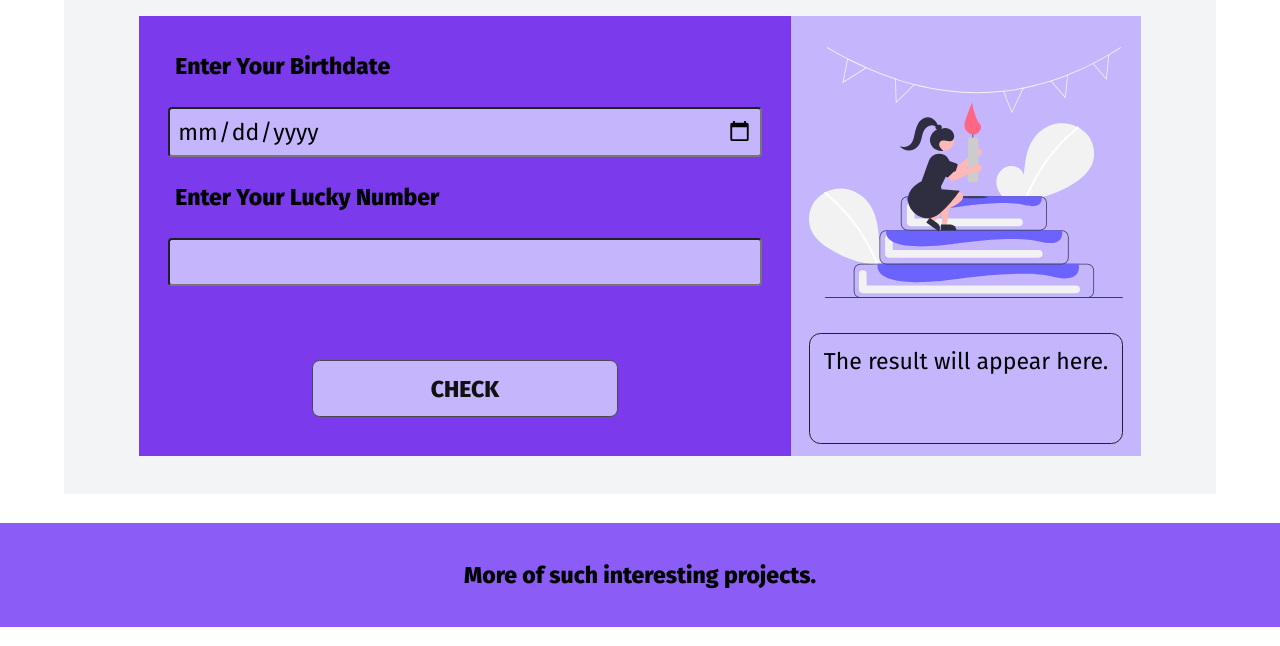
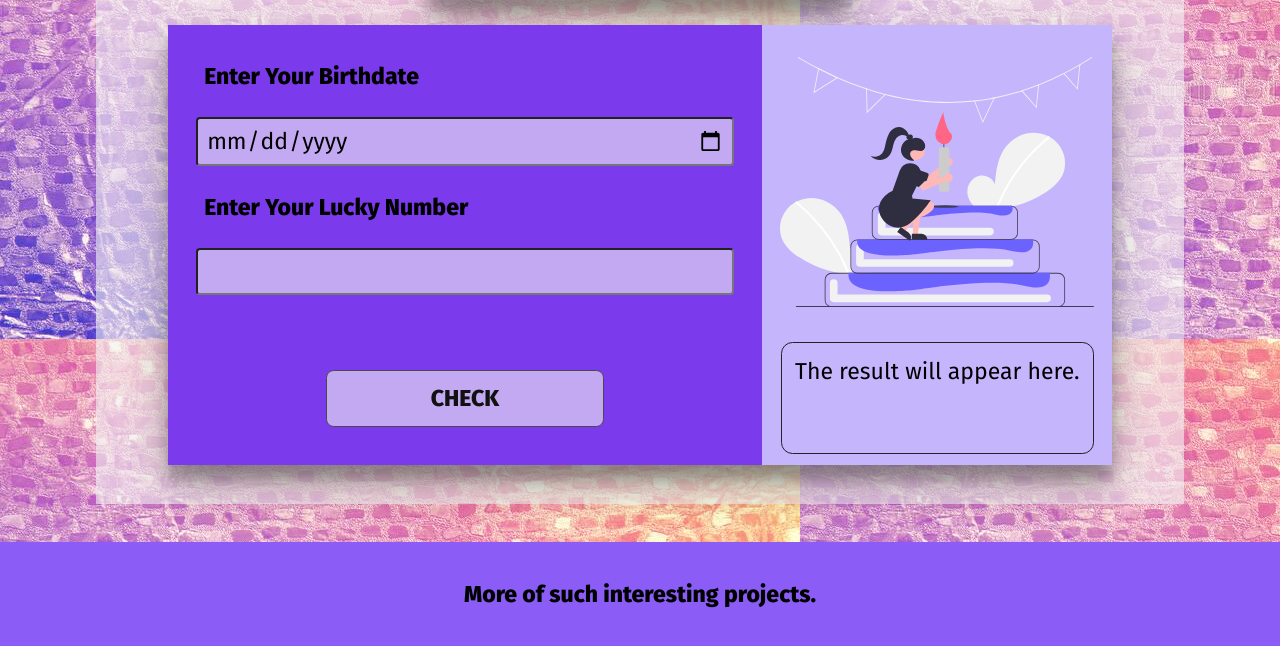
Before and after one commit to pushpjain3/Lucky-Birthday, a plain HTML site: page index.html in a window 1280 px wide. Shown: the part 194-840 px from the top of the page. Drawn offline with Linux system fonts and the light colour scheme.

Commit message:
final commit

```diff
--- a/style.css
+++ b/style.css
@@ -1,72 +1,73 @@
-@import url('https://fonts.googleapis.com/css2?family=Fira+Sans:wght@400;800&display=swap');
+@import url("https://fonts.googleapis.com/css2?family=Fira+Sans:wght@400;800&display=swap");
 
-:root{
-    --primary-color: #8B5CF6;
-    --primary-light: #C4B5FD;
-    --primary-dark: #7C3AED;
-    --off-white:#F3F4F6;
-
+:root {
+	--primary-color: #8b5cf6;
+	--primary-light: #c4b5fd;
+	--primary-dark: #7c3aed;
+	--off-white: #f3f4f6;
 }
-*{
-    font-family: 'Fira Sans', sans-serif;
+* {
+	font-family: "Fira Sans", sans-serif;
 	box-sizing: border-box;
 	font-size: 1.2rem;
 }
-body{
+body {
 	margin: 0rem;
 	padding: 0rem;
 	overflow-x: hidden;
+    background:
+    url("background.jpg");
 }
-h1{
+h1 {
 	font-size: 1.5rem;
 }
-.main-body{
-    width: 90%;
+.main-body {
+	width: 85%;
 	display: flex;
 	flex-direction: column;
 	display: block;
-    margin: 1.5rem auto;
+	margin: 2rem auto;
 	padding: 1rem;
 	text-align: center;
 	min-width: 400px;
+	background:rgba(243, 244, 246, 0.6);
 
-    background-color: var(--off-white);
 }
-.header{
+.header {
 	margin: 1.5rem auto;
 	width: 40%;
 	background-color: var(--primary-color);
 	padding: 0.8rem;
 	min-width: 350px;
+      box-shadow: 0 19px 38px rgba(0,0,0,0.30), 0 15px 12px rgba(0,0,0,0.22);
 }
-.main-card{
+.main-card {
 	width: 90%;
 	display: flex;
 	flex-direction: row;
 	flex-wrap: wrap;
-    margin:  1rem auto;
-
+	margin: 1rem auto;
+	box-shadow: 0 19px 38px rgba(0, 0, 0, 0.3), 0 15px 12px rgba(0, 0, 0, 0.22);
 }
-.input-div{
+.input-div {
 	display: flex;
 	flex-direction: column;
 	flex: 2;
 	padding: 1rem;
 	background-color: var(--primary-dark);
 	min-width: 350px;
-
 }
-label{
+label {
 	font-weight: 900;
 }
-.input-div label,input{
+.input-div label,
+input {
 	padding: 0.4rem;
 	margin: 0.5rem;
 	text-align: left;
-    border-radius: 0.2rem ;
-
+	border-radius: 0.2rem;
 }
-.input-div #input-button{
+.input-div #input-button {
 	width: 50%;
 	text-align: center;
 	margin: 1rem auto;
@@ -75,17 +76,19 @@ label{
 	border-radius: 0.4rem;
 	border: 1px solid #494949;
 	color: #111111;
+
 }
-#input-button:hover{
+#input-button:hover {
 	border: 2.5px solid var(--primary-light);
 	color: var(--primary-color);
 	background-color: #494949;
 }
-.input-div input{
-    background-color: var(--primary-light);
+.input-div input {
+
 	outline: none;
+    background-color:rgba(243, 244, 246, 0.6);
 }
-.result-div{
+.result-div {
 	flex: 1;
 	text-align: center;
 	display: flex;
@@ -94,36 +97,35 @@ label{
 	background-color: var(--primary-light);
 	min-width: 350px;
 	padding: 0.2rem 0.5rem;
-
 }
-.cake-img{
+.cake-img {
 	width: 95%;
 	margin: auto;
 }
-.result-message{
+.result-message {
 	margin: 0.4rem auto;
 	border: 1px solid #222222;
 	border-radius: 0.6rem;
 	vertical-align: middle;
 	padding: 0.7rem;
 }
-.footer{
+.footer {
 	background-color: var(--primary-color);
 	height: 13vh;
 
 	padding: 1rem;
 	text-align: center;
 }
-.footer-content{
+.footer-content {
 	vertical-align: middle;
 }
 
-.footer-link{
+.footer-link {
 	color: var(--secondary-color);
 }
-.footer-link:hover{
+.footer-link:hover {
 	color: var(--primary-light);
 }
-.link{
+.link {
 	text-decoration: none;
 }
```
Also changed, not shown: background.jpg (added). Lines whose indentation alone changed are shown as unchanged.
